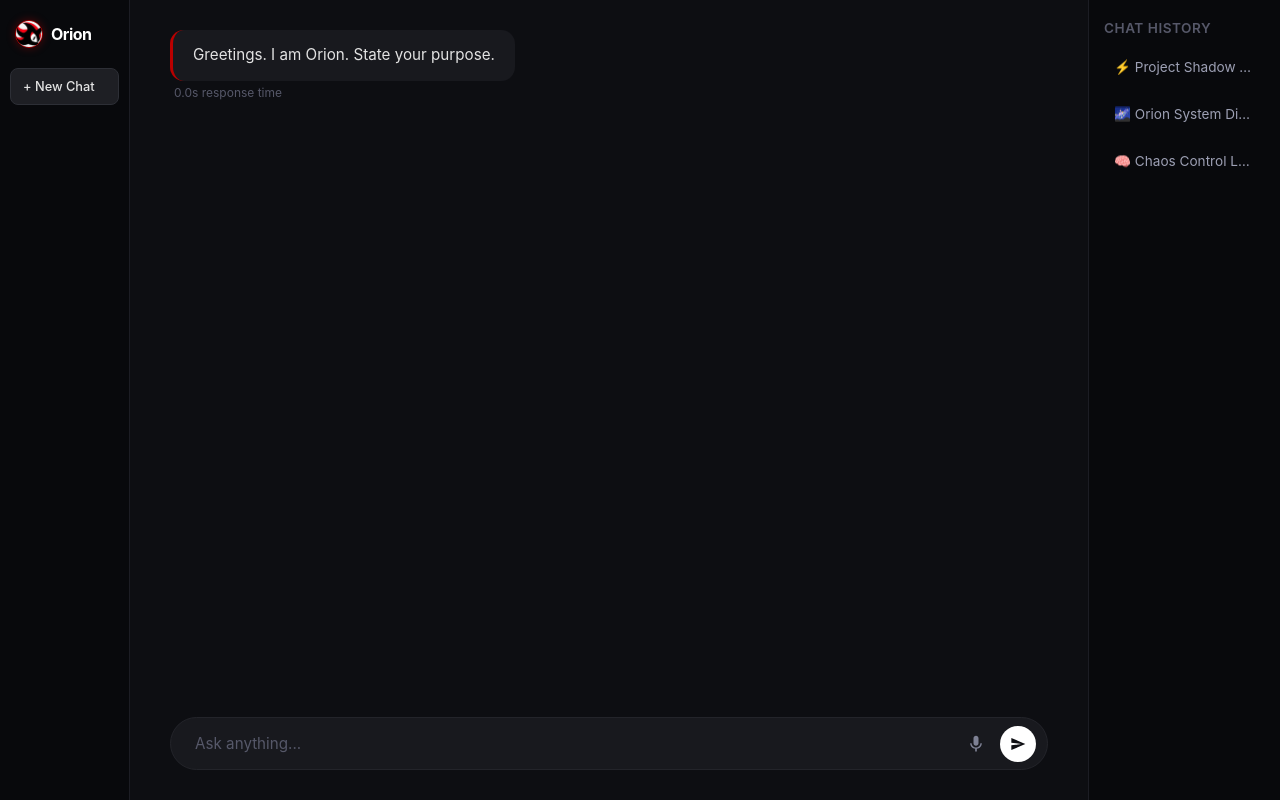
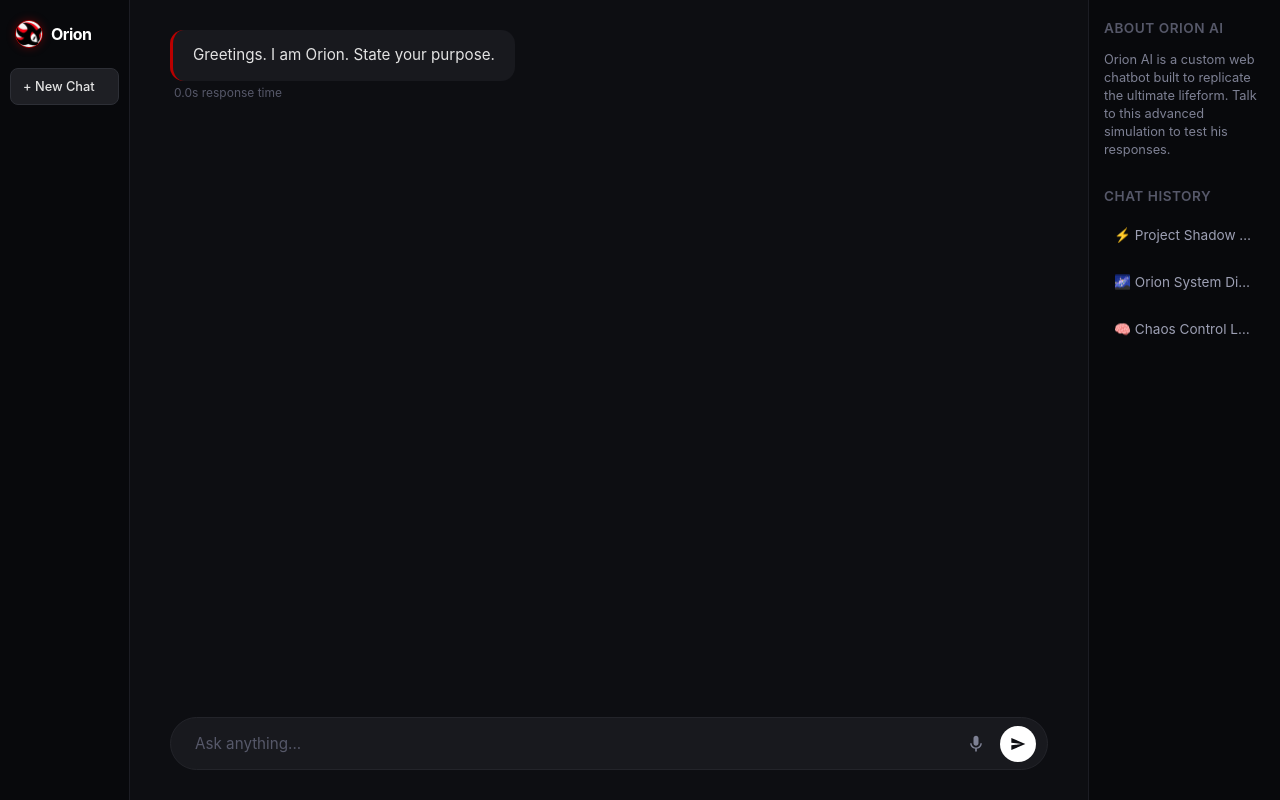
Before and after one commit to Roohith-tech/OrionAI, a Flask app: page / in a window 1280 px wide. Run offline with Flask 3, Linux system fonts and the light colour scheme.

Commit message:
Enhance index.html with SEO and content updates
Updated the HTML structure and added SEO meta tags for better search engine visibility.

```diff
--- a/templates/index.html
+++ b/templates/index.html
@@ -3,7 +3,12 @@
 <head>
     <meta charset="UTF-8">
     <meta name="viewport" content="width=device-width, initial-scale=1.0">
-    <title>Orion AI</title>
+
+    <!-- 100% Free SEO Meta Tags for Google Bots -->
+    <title>Orion AI - Shadow the Hedgehog Fan Chatbot</title>
+    <meta name="description" content="Talk to Orion, a free AI chatbot built with the dark, serious personality of Shadow the Hedgehog. Experience the ultimate companion online now.">
+    <meta name="keywords" content="Orion AI, Shadow the Hedgehog AI, Shadow chatbot, Sonic AI companion, dark ai bot">
+
     <link rel="stylesheet" href="{{ url_for('static', filename='app.css') }}">
 </head>
 <body>
@@ -40,8 +45,13 @@
         </div>
     </div>
 
-    <!-- 15% Right Side History Panel -->
+    <!-- 15% Right Side History Panel (With Keyword Text for Google to Scan) -->
     <div class="history-panel">
+        <div class="history-title">About Orion AI</div>
+        <p style="font-size: 0.8rem; color: #7e8194; line-height: 1.4; margin-bottom: 15px;">
+            Orion AI is a custom web chatbot built to replicate the ultimate lifeform. Talk to this advanced simulation to test his responses.
+        </p>
+
         <div class="history-title">Chat History</div>
         <div class="history-item">⚡ Project Shadow Core</div>
         <div class="history-item">🌌 Orion System Diagnostics</div>
@@ -56,7 +66,6 @@
             const text = messageInput.value.trim();
             if(!text) return;
 
-            // Display user message block
             const userGroup = document.createElement('div');
             userGroup.className = 'message-group user';
             userGroup.innerHTML = `
@@ -69,7 +78,6 @@
             messageInput.value = '';
             chatWindow.scrollTop = chatWindow.scrollHeight;
 
-            // Send to Backend Flask Route
             fetch('/ask', {
                 method: 'POST',
                 headers: { 'Content-Type': 'application/json' },
```
